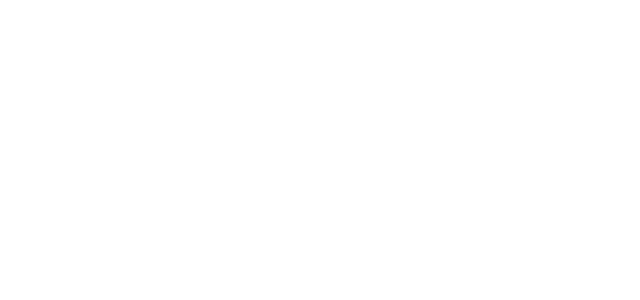
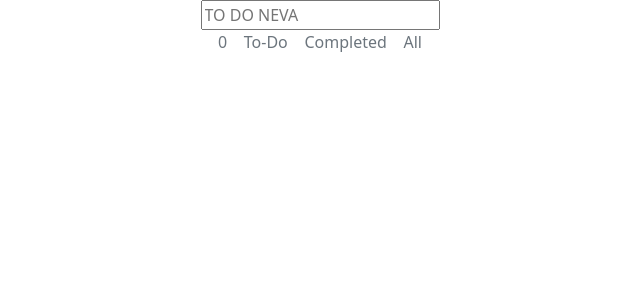
Before and after one commit to Zestus01/toDoReact, a React (Create React App) app in the folder app/: page / in a window 1280 px wide. Shown: the top 300 px of the page, without its empty margins (320-960 px from the left). Built offline with nearby package versions, Linux system fonts and the light colour scheme.

Commit message:
List Load, button check

```diff
--- a/app/public/index.html
+++ b/app/public/index.html
@@ -24,7 +24,7 @@
       work correctly both with client-side routing and a non-root public URL.
       Learn how to configure a non-root public URL by running `npm run build`.
     -->
-    <title>React App</title>
+    <title>GET THIS BREAD</title>
   </head>
   <body>
     <noscript>You need to enable JavaScript to run this app.</noscript>
--- a/app/src/App.jsx
+++ b/app/src/App.jsx
@@ -1,3 +1,104 @@
+import {useState, useRef} from 'react'
+
 export default function App(){
+    const [page, setPage] = useState('to-do');
+    const [toDoList, setToDoList] = useState([]);
+    const [compList, setCompList] = useState([]);
+    const [listCount, setListCount] = useState(0);
+    return(
+        <div className='text-center justify-content-center'>
+            <InputBox
+            list={toDoList}
+            setListCount={setListCount}
+            listCount={listCount}
+            setToDoList={setToDoList}
+            />
+            <ListItems
+            listCount={listCount}
+            toDoList={toDoList}
+            setListCount={setListCount}
+            setCompList={setCompList}
+            compList={compList}
+            page={page}
+            count={listCount}
+            />
+            <Footer
+            setPage={setPage}
+            listCount={listCount}
+            />
+        </div>
+    )
+}
 
+function InputBox(props){
+
+    const ref=useRef(null);
+
+    function handleEnter(e){
+        if(e.key === 'Enter'){
+            let boxValue = ref.current.value;
+            if(boxValue === ''){
+                return;
+            }
+            let taskObj = {isDone: false, task: boxValue}
+            props.setToDoList([...props.list, taskObj]);
+            props.setListCount(props.listCount + 1);
+            ref.current.value = '';
+        }
+    }
+    return  (
+        <>
+            <input ref={ref}
+            id='input'
+            type='text'
+            placeholder='TO DO NEVA'
+            onKeyDown={handleEnter}/>
+        </>
+    )
 }
+
+function ListItems(props){
+    const [rerender, setRerender] = useState(true);
+
+    const ref=useRef(null);
+    return (
+        <div id='taskSection' className='container'>
+            {props.toDoList.map( (item, index) =>
+                <div className='row d-flex justify-content-center container'
+                id={item.task + index}
+                key={item.task + index}
+                >
+                    <input
+                    className={"form-check-input " + (item.isDone ? 'btn-primary' : '')  }
+                    onClick={() => {item.isDone = !item.isDone
+                        setRerender(!rerender)
+                    }}
+                    type="checkbox"
+                    value=""
+                    id={item.task + index}/>
+                        <div className={item.isDone ? "text-muted text-decoration-line-through" : '' }
+                        ref={ref}
+                        id={item.task + index + 'T'}
+                        >
+                            {item.task}
+                        </div>
+                </div> )}
+        </div>
+    )
+}
+
+function Footer(props){
+    let sections = ['To-Do', 'Completed', 'All']
+    return(
+        <div className='container-fluid d-flex justify-content-center text-muted'>
+            <p> &nbsp; {props.listCount} &nbsp; </p>
+            {sections.map( (item) => {
+                return <div key={item} id={item}
+                onClick={()=> props.setPage(item)}
+                >
+                &nbsp; {item} &nbsp;
+                </div>
+            })}
+        </div>
+    )
+}
```
